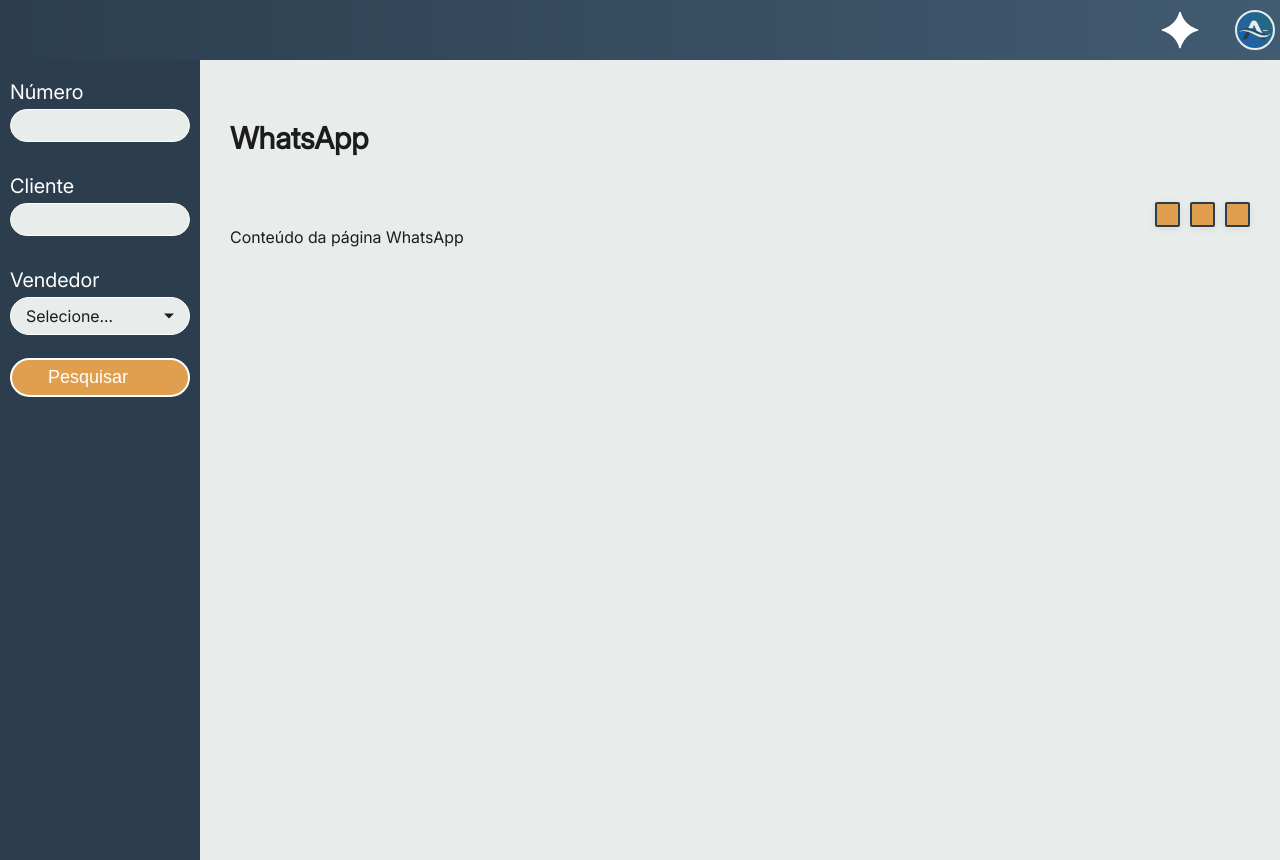
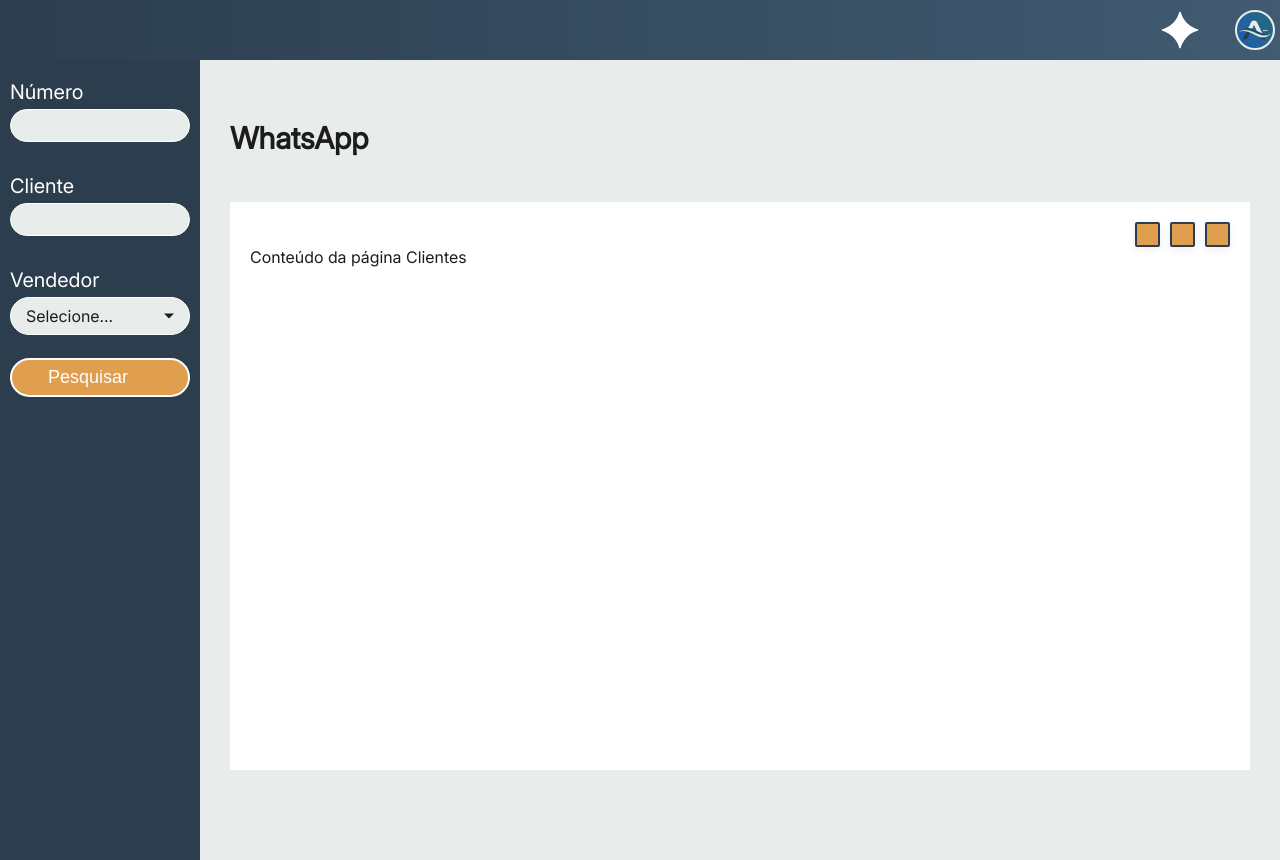
Before and after one commit to Larand26/Aminus, a React (Vite) app: page /#/whatsapp in a window 1280 px wide. Shown: the top 860 px of the page. Built offline with nearby package versions, Linux system fonts and the light colour scheme.

Commit message:
feat: muda a página com base no estado de autenticação do usuário

```diff
--- a/src/components/Content.jsx
+++ b/src/components/Content.jsx
@@ -9,7 +9,7 @@ const Content = (props) => {
         <p>{props.titulo ? props.titulo : "Título Padrão"}</p>
       </div>
 
-      <div style={{ width: "100%" }}>
+      <div style={{ width: "100%" }} className="content-body">
         {props.pages ? (
           <div className="button-content-container">
             {props.pages.map((page, index) => (
--- a/src/pages/Whatsapp.jsx
+++ b/src/pages/Whatsapp.jsx
@@ -17,18 +17,24 @@ const Whatsapp = () => {
   // Páginas para o Content
   const pages = [
     {
-      icon: "fa-brands fa-whatsapp",
-      onClick: () => {},
+      key: "clientes",
+      icon: "fa fa-phone",
+      onClick: () => setPaginaAtiva("clientes"),
     },
     {
+      key: "dashboard",
       icon: "fa-solid fa-chart-bar",
-      onClick: () => {},
+      onClick: () => setPaginaAtiva("dashboard"),
     },
     {
-      icon: "fa fa-phone",
-      onClick: () => {},
+      key: "mensagens",
+      icon: "fa-brands fa-whatsapp",
+      onClick: () => setPaginaAtiva("mensagens"),
     },
   ];
+
+  // Págia ativa
+  const [paginaAtiva, setPaginaAtiva] = useState("clientes");
 
   // Pesquisa
   const handleSearch = () => {};
@@ -48,7 +54,13 @@ const Whatsapp = () => {
           />
         </BarraLateral>
         <Content titulo="WhatsApp" pages={pages}>
-          <div>Conteúdo da página WhatsApp</div>
+          {paginaAtiva === "clientes" && <div>Conteúdo da página Clientes</div>}
+          {paginaAtiva === "dashboard" && (
+            <div>Conteúdo da página Dashboard</div>
+          )}
+          {paginaAtiva === "mensagens" && (
+            <div>Conteúdo da página Mensagens</div>
+          )}
         </Content>
       </div>
     </>
--- a/src/styles/content.css
+++ b/src/styles/content.css
@@ -20,3 +20,10 @@
   gap: 10px;
   width: 100%;
 }
+
+.content-body {
+  background-color: #fff;
+  padding: 20px;
+  box-sizing: border-box;
+  height: 100%;
+}
```
